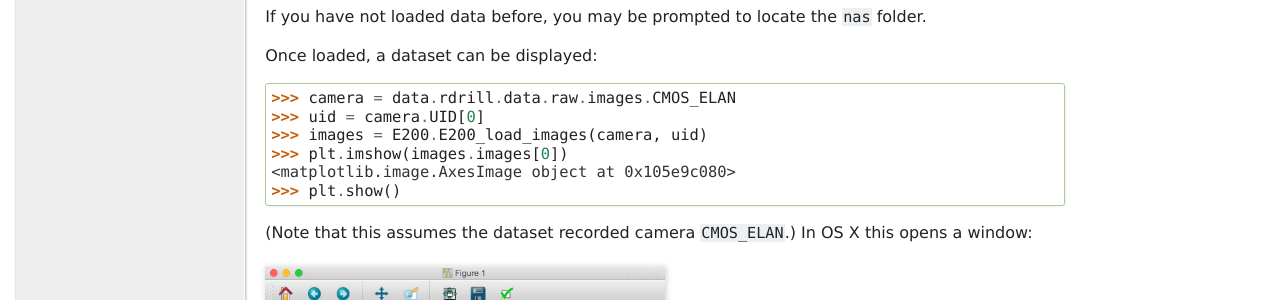
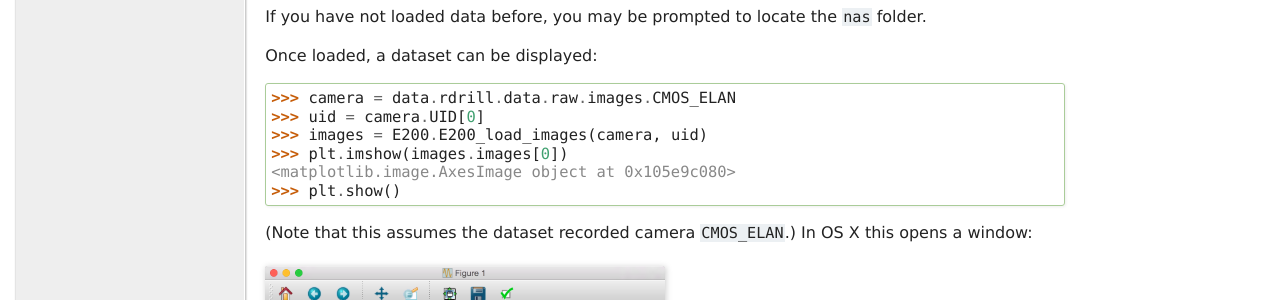
Before and after one commit to Python3pkg/E200, a Sphinx documentation site: the page built from docs/introduction.rst, in a window 1280 px wide. Shown: the part 3888-4188 px from the top of the page. Built offline with Sphinx 7.4.7, drawn with Linux system fonts in a browser that asks for light colours; formulas are drawn with MathJax 3.

Commit message:
Better theme option

```diff
--- a/docs/conf.py
+++ b/docs/conf.py
@@ -107,7 +107,8 @@ exclude_patterns = ['_build']
 #show_authors = False
 
 # The name of the Pygments (syntax highlighting) style to use.
-pygments_style = 'sphinx'
+# pygments_style = 'sphinx'
+pygments_style = 'friendly'
 
 # A list of ignored prefixes for module index sorting.
 #modindex_common_prefix = []
```
